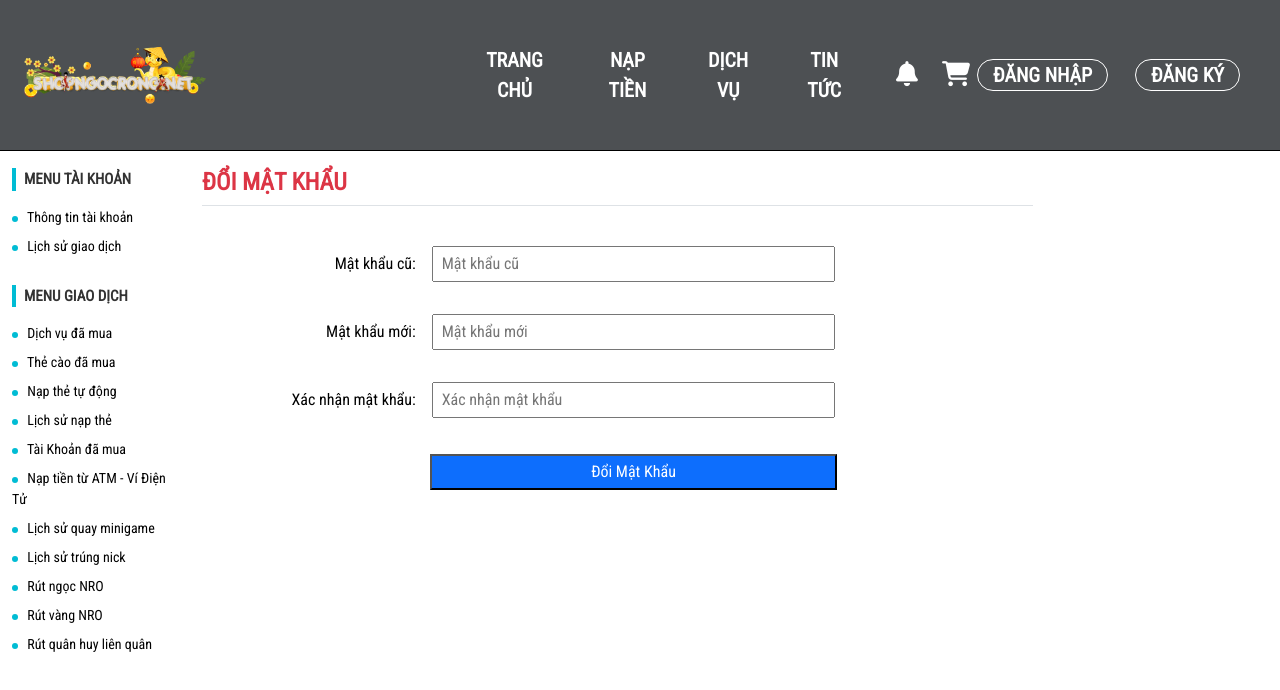
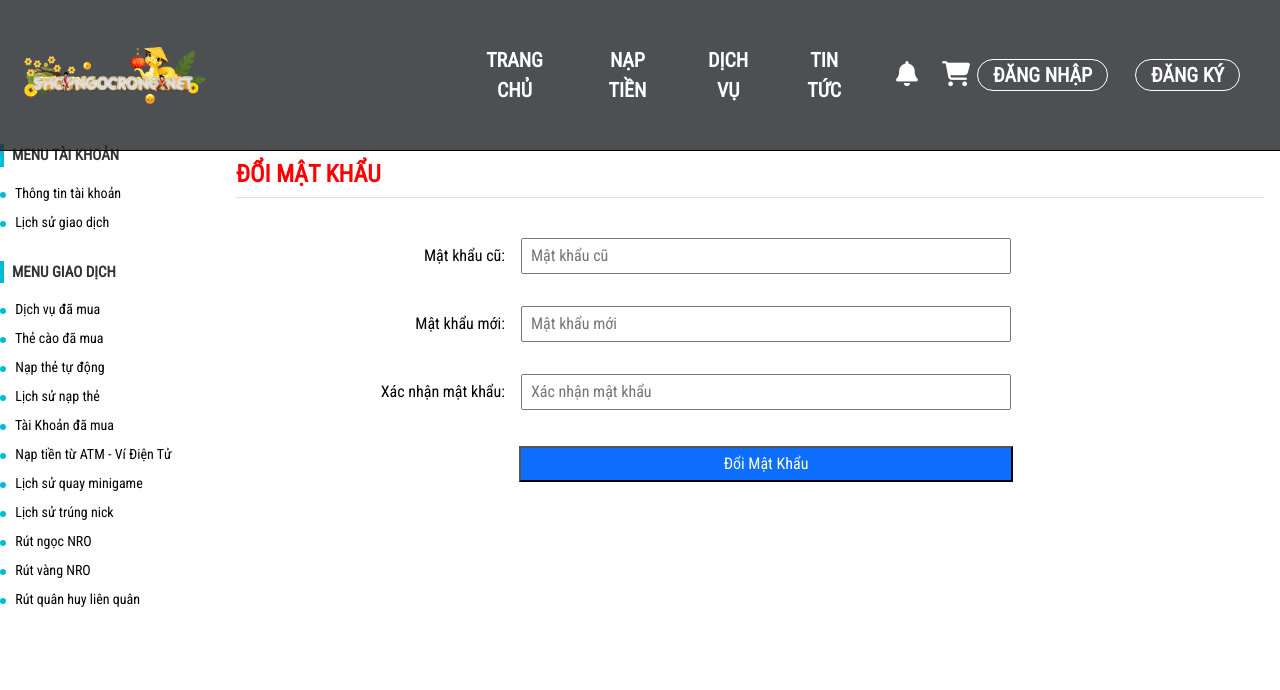
Before and after one commit to Trungduzi/fenrobytrungduzi, a React (Vite) app: page /doi-mat-khau in a window 1280 px wide. Shown: the top 690 px of the page. Built offline with nearby package versions, Linux system fonts and the light colour scheme.

Commit message:
update lên web hôm 16/08/2025 16:43

```diff
--- a/components/Siderbar.jsx
+++ b/components/Siderbar.jsx
@@ -1,5 +1,5 @@
-import styles from "./Siderbar.module.css";
 import { NavLink } from "react-router-dom";
+import "./sliderbar.scss";
 
 const transactionMenuItems = [
     { label: "Dịch vụ đã mua", link: "/dich-vu-da-mua" },
@@ -18,29 +18,29 @@ const transactionMenuItems = [
 export default function Sidebar() {
     return (
         <>
-            <div className={styles.sidebarSection}>
-                <div className={styles.sectionTitle}>MENU TÀI KHOẢN</div>
-                <ul className={styles.menuList}>
+            <div className="sidebarSection">
+                <div className="sectionTitle">MENU TÀI KHOẢN</div>
+                <ul className="menuList">
                     <li>
-                        <NavLink to="/thong-tin-tai-khoan" className={styles.menuLink}>
-                            <span className={styles.dot}></span> Thông tin tài khoản
+                        <NavLink to="/thong-tin-tai-khoan" className="menuLink">
+                            <span className="dot"></span> Thông tin tài khoản
                         </NavLink>
                     </li>
                     <li>
-                        <NavLink to="/lich-su-giao-dich" className={styles.menuLink}>
-                            <span className={styles.dot}></span> Lịch sử giao dịch
+                        <NavLink to="/lich-su-giao-dich" className="menuLink">
+                            <span className="dot"></span> Lịch sử giao dịch
                         </NavLink>
                     </li>
                 </ul>
             </div>
 
-            <div className={styles.sidebarSection}>
-                <div className={styles.sectionTitle}>MENU GIAO DỊCH</div>
-                <ul className={styles.menuList}>
+            <div className="sidebarSection">
+                <div className="sectionTitle">MENU GIAO DỊCH</div>
+                <ul className="menuList">
                     {transactionMenuItems.map((item, index) => (
                         <li key={index}>
-                            <NavLink to={item.link} className={styles.menuLink}>
-                                <span className={styles.dot}></span> {item.label}
+                            <NavLink to={item.link} className="menuLink">
+                                <span className="dot"></span> {item.label}
                             </NavLink>
                         </li>
                     ))}
--- a/pages/home/muathecao.scss
+++ b/pages/home/muathecao.scss
@@ -1,15 +1,9 @@
-/* Nền tối + ảnh nền mờ (tùy chọn) */
 .minigame-section {
     padding: 40px 0 60px;
     background: #0b0b0d;
     min-height: 100vh;
+    box-sizing: border-box;
     color: #e9edf1;
-
-    .container {
-        max-width: 1000px;
-        margin: 0 auto;
-        padding: 0 16px;
-    }
 }
 
 /* Tiêu đề */
@@ -173,4 +167,45 @@
         height: 44px;
         font-size: 15px;
     }
+
+    .game-grid {
+        display: grid;
+        gap: 2px;
+        grid-template-columns: repeat(auto-fill, minmax(120px, 1fr));
+    }
+
+    .container {
+        width: 100%;
+    }
+
+    .game-card {
+        width: 100%;
+    }
 }
+
+@media (max-width: 500px) {
+    .game-grid {
+        grid-template-columns: 1fr;
+    }
+}
+
+
+html,
+body {
+    height: 100%;
+    overflow: auto;
+    /* vẫn cho phép cuộn */
+}
+
+/* Ẩn scrollbar trên Chrome, Edge, Safari */
+body::-webkit-scrollbar {
+    display: none;
+}
+
+/* Ẩn scrollbar trên Firefox */
+body {
+    scrollbar-width: none;
+    /* ẩn thanh cuộn nhưng vẫn cuộn */
+    -ms-overflow-style: none;
+    /* IE/Edge cũ */
+}
--- a/pages/napthetudong.jsx
+++ b/pages/napthetudong.jsx
@@ -2,6 +2,7 @@ import React, { useEffect, useState } from 'react';
 import 'bootstrap/dist/css/bootstrap.min.css';
 import { napCard, getHistory } from "../src/app/userApi.js";
 import { useNavigate } from 'react-router-dom';
+import "./napthetudong.scss"
 
 
 export default function NapTheTuDong() {
@@ -164,10 +165,10 @@ export default function NapTheTuDong() {
 
     return (
         <>
-            <div className="container mt-4">
+            <div className="container">
                 <h2 className="border-bottom border-3 border-danger pb-2 fw-bold">NẠP THẺ</h2>
 
-                <form onSubmit={handleSubmit} className="mt-4">
+                <form onSubmit={handleSubmit} className="mt-1">
                     <div className="mb-3">
                         <label className="form-label">Loại thẻ:</label>
                         <select
@@ -277,8 +278,11 @@ export default function NapTheTuDong() {
                 </form>
 
                 {/* <div className="mt-5 fw-bold fs-5">Ngày 25/06/2025</div> */}
-
-                <table className="table table-bordered table-striped mt-3">
+                <div className="mt-4">
+                    <h4 className="fw-bold col-red mb-3">Lịch sử nạp thẻ</h4>
+                    <div className="history-wrapper">
+                        <div className="history-table">
+                            <table className="table table-bordered table-striped">
                                 <thead className="table-light">
                                     <tr>
                                         <th>STT</th>
@@ -309,6 +313,9 @@ export default function NapTheTuDong() {
                                 </tbody>
                             </table>
                         </div>
+                    </div>
+                </div>
+            </div>
         </>
     )
 }
--- /dev/null
+++ b/pages/napthetudong.scss
@@ -0,0 +1,90 @@
+/* Reset toàn trang */
+html,
+body {
+    margin: 0;
+    padding: 0;
+    width: 100%;
+    height: 100%;
+    overflow-x: hidden;
+    /* khóa ngang */
+    overflow-y: auto;
+    /* cho phép cuộn dọc */
+    box-sizing: border-box;
+
+    /* Ẩn scrollbar */
+    scrollbar-width: none;
+    -ms-overflow-style: none;
+}
+
+html::-webkit-scrollbar,
+body::-webkit-scrollbar {
+    display: none;
+}
+
+/* Fix Bootstrap row bị tràn ngang */
+.row {
+    margin-left: 0 !important;
+    margin-right: 0 !important;
+}
+
+/* Container chính */
+.container-main {
+    width: 100%;
+    max-width: 100%;
+    margin: 0 auto;
+    padding: 0 10px;
+    box-sizing: border-box;
+    overflow-x: hidden;
+    /* chặn tràn */
+}
+
+/* Form captcha */
+.captcha-row {
+    display: flex;
+    align-items: center;
+    width: 100%;
+}
+
+.captcha-row input {
+    flex: 1;
+    margin-right: 8px;
+    box-sizing: border-box;
+}
+
+.captcha-row .captcha-code {
+    white-space: nowrap;
+}
+
+/* Khung lịch sử nạp thẻ */
+.history-wrapper {
+    max-height: 400px;
+    border: 1px solid #ddd;
+    border-radius: 8px;
+    background: #fff;
+    overflow: hidden;
+    position: relative;
+    width: 100%;
+}
+
+/* Vùng bảng */
+.history-table {
+    max-height: 400px;
+    overflow-y: auto;
+    overflow-x: auto;
+    width: 100%;
+    box-sizing: border-box;
+
+    scrollbar-width: none;
+    -ms-overflow-style: none;
+}
+
+.history-table::-webkit-scrollbar {
+    width: 0;
+    height: 0;
+}
+
+.history-table table {
+    width: 100%;
+    border-collapse: collapse;
+    table-layout: auto;
+}
--- a/src/AppLayOut.jsx
+++ b/src/AppLayOut.jsx
@@ -6,14 +6,26 @@ export default function AppLayout() {
     return (
         <>
             <Header />
-            <div className="container mt-4" style={{ position: "absolute", top: "18vh" }}>
-                <div className="row">
-                    <div className="col-md-2">
-                        <Sidebar />
-                    </div>
-                    <div className="col-md-9">
-                        <Outlet />
-                    </div>
+            <div
+                className="d-flex"
+                style={{
+                    position: "absolute",
+                    top: "18vh",
+                    left: 0,
+                    right: 0,
+                    minHeight: "82vh",
+                    overflowX: "auto",
+                    flexWrap: "nowrap"
+                }}
+            >
+                {/* Sidebar */}
+                <div style={{ flex: "0 0 220px", minWidth: "200px" }}>
+                    <Sidebar />
+                </div>
+
+                {/* Nội dung nạp thẻ */}
+                <div style={{ flex: "1 1 auto", minWidth: "300px" }} className="p-3">
+                    <Outlet />
                 </div>
             </div>
         </>
--- /dev/null
+++ b/src/applayout.scss
@@ -0,0 +1,45 @@
+.app-layout {
+    display: flex;
+    flex-direction: column;
+    min-height: 100vh;
+}
+
+/* Khu vực dưới header */
+.main-layout {
+    display: flex;
+    flex: 1;
+    margin-top: 70px;
+    /* chiều cao Header */
+}
+
+/* Sidebar */
+.sidebar {
+    flex: 0 0 250px;
+    /* luôn chiếm 250px */
+    max-width: 250px;
+    background: #f8f9fa;
+    min-height: calc(100vh - 70px);
+    /* full chiều cao trừ header */
+    overflow-y: auto;
+}
+
+/* Content */
+.content {
+    flex: 1;
+    padding: 20px;
+    overflow-x: hidden;
+    /* tránh tràn ngang */
+}
+
+/* Khi mobile thì sidebar xuống dưới hoặc ẩn */
+@media (max-width: 768px) {
+    .main-layout {
+        flex-direction: column;
+    }
+
+    .sidebar {
+        max-width: 100%;
+        flex: none;
+        min-height: auto;
+    }
+}
```
Also changed, not shown: components/sliderbar.scss (renamed from components/Siderbar.module.css, +14 -1 lines). Lines whose indentation alone changed are shown as unchanged.
